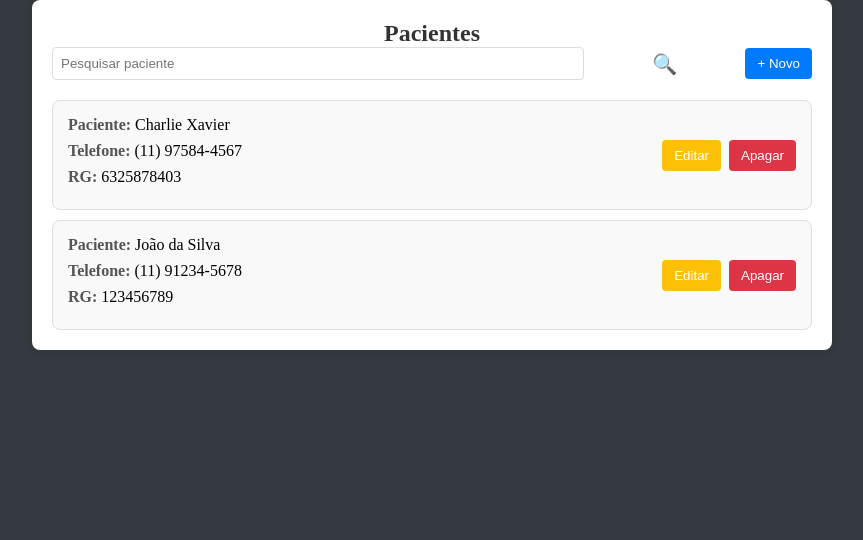
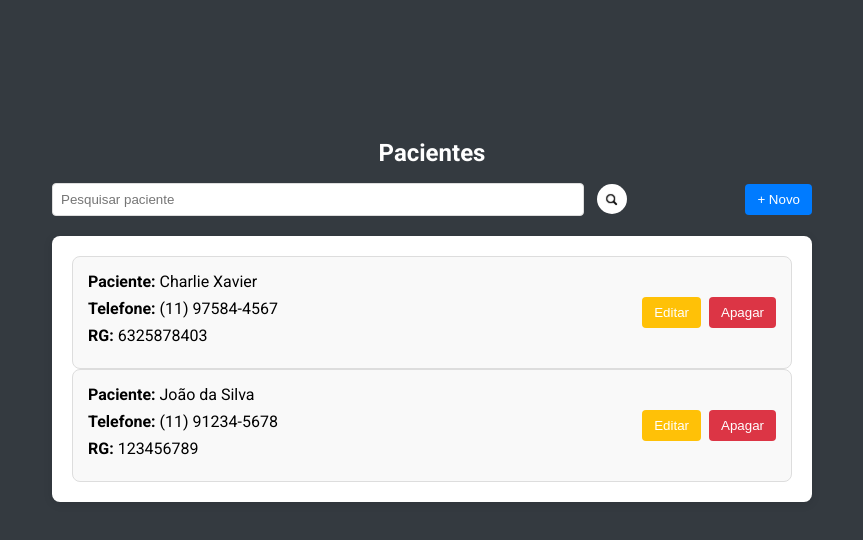
Before and after one commit to Sfayter/AdaptaOdonto, a React (Create React App) app: page /admin/paciente in a window 1280 px wide. Shown: the top 540 px of the page, without its empty margins (208-1071 px from the left). Built offline with nearby package versions, Linux system fonts and the light colour scheme.

Commit message:
POPUP e fundo feito 2.0
deletado a pasta de criação do agendamento, agora esta no msm jsx do Lista agendamento, troquei a cor do svg logo dentista caso der ruim o codigo era (<path fill="#0069CC" opacity="1.000000" stroke="none" )

```diff
--- a/src/pages/AdminPaciente/index.jsx
+++ b/src/pages/AdminPaciente/index.jsx
@@ -16,7 +16,7 @@ export default function AdminPaciente() {
       <h2>Pacientes</h2>
       <div className="search-bar">
         <input type="text" placeholder="Pesquisar paciente" />
-        <button className="search-btn">🔍</button>
+        <button className="search-btn"><img alt='buscar2' src='/assets/images/lupa 1.svg' className='lupa'></img></button>
         <button className="new-patient-btn">+ Novo</button>
       </div>
 
--- a/src/pages/AdminPaciente/style.scss
+++ b/src/pages/AdminPaciente/style.scss
@@ -1,15 +1,20 @@
 .admin-paciente {
-    background-color: white;
   padding: 20px;
-    border-radius: 8px;
-    box-shadow: 0 2px 10px rgba(0, 0, 0, 0.1);
   width: 100%;
   max-width: 800px;
   margin: 0 auto;
+  font-family: 'Roboto', sans-serif;
+  display: flex;
+  flex-direction: column;
+  justify-content: center;
+  background-color: #343a40;
+  height: 80vh;
+  font-family: 'Roboto', sans-serif;
 
   h2 {
     text-align: center;
-      color: #333;
+    color: #ffffff;
+    margin-bottom: 2vh;
   }
 
   .search-bar {
@@ -30,6 +35,25 @@
       border: none;
       font-size: 20px;
       cursor: pointer;
+      width: 30px;
+      height: 30px;
+      padding: 10px 10px;
+      background-color: #ffffff;
+      color: white;
+      border: none;
+      border-radius: 50px;
+      cursor: pointer;
+      transition: background-color 0.3s ease;
+      position: relative;
+      top: 0%;
+      left: -7%;
+
+      .lupa {
+        position: absolute;
+        top: 25%;
+        left: 25%;
+
+      }
     }
 
     .new-patient-btn {
@@ -42,16 +66,20 @@
       transition: background-color 0.3s ease;
 
       &:hover {
-          background-color: #0056b3;
+        background-color: #2797ca;
       }
     }
   }
 
   .patients-container {
     .cards-container {
-        display: flex;
-        flex-direction: column;
-        gap: 10px;
+      background-color: white;
+      padding: 20px;
+      border-radius: 8px;
+      box-shadow: 0 2px 10px rgba(0, 0, 0, 0.1);
+      width: 100%;
+      max-width: 800px;
+      font-size: medium;
 
       .card {
         display: flex;
@@ -70,7 +98,7 @@
           }
 
           strong {
-              color: #555;
+            color: #000000;
           }
         }
 
--- a/src/pages/ListaAgendamentos/style.scss
+++ b/src/pages/ListaAgendamentos/style.scss
@@ -116,6 +116,7 @@
         border-radius: 4px;
         cursor: pointer;
         transition: background-color 0.3s ease;
+        margin: .25vh;
       }
 
       .edit-btn {
```
Lines whose indentation alone changed are shown as unchanged.
